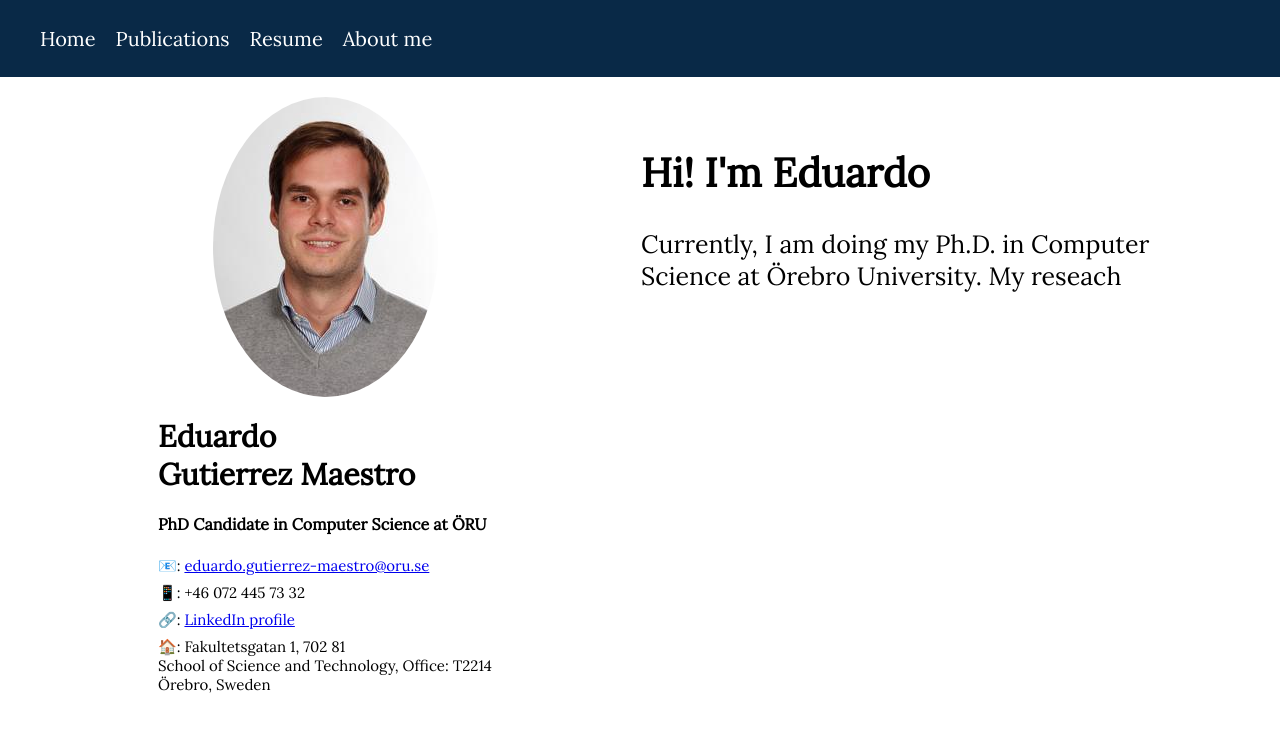
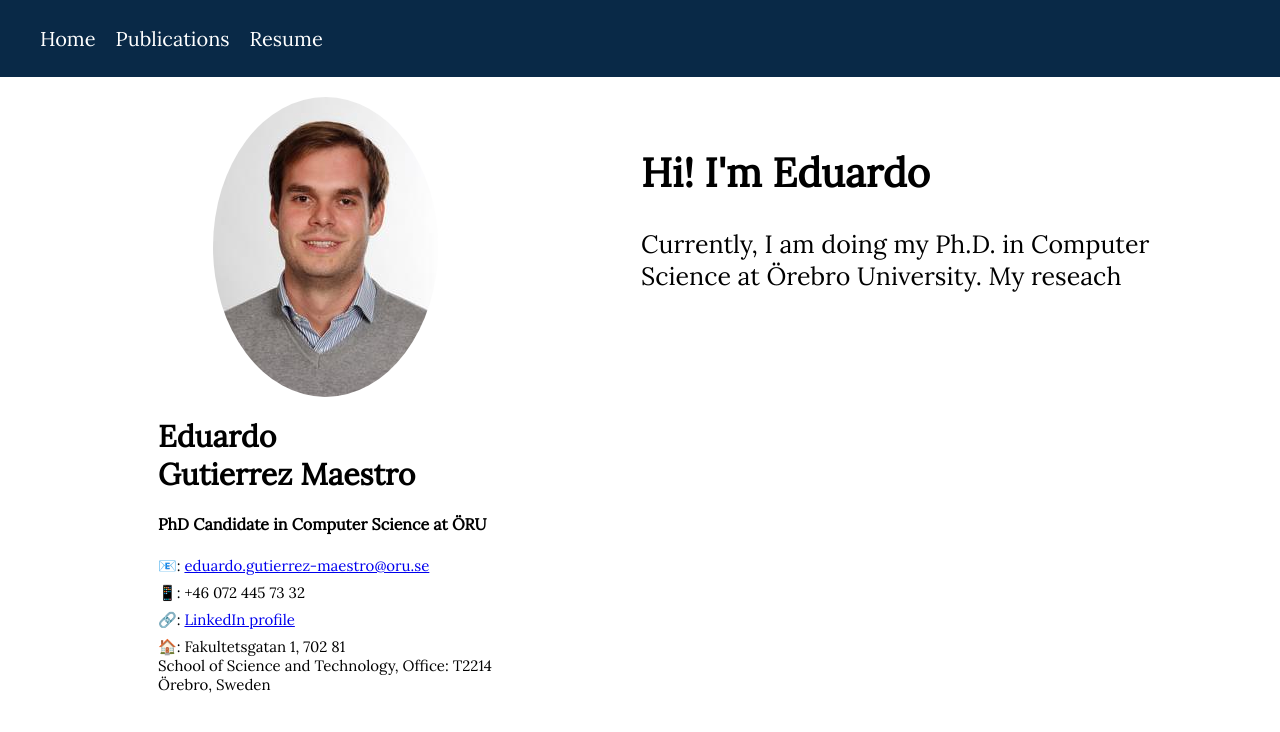
Before and after one commit to edugm94/edugm94.github.io, a plain HTML site: page index.html in a window 1280 px wide. Drawn offline with Linux system fonts and the light colour scheme; a script that the page names is missing.

```diff
--- a/index.html
+++ b/index.html
@@ -15,7 +15,7 @@
                 <li><a href="index.html">Home</a></li>
                 <li><a href="publications.html">Publications</a></li>
                 <li><a href="my_cv.pdf">Resume</a></li>
-                <li><a href="aboutme.html">About me</a></li>
+
             </ul>
         </nav>
     </header>
```
